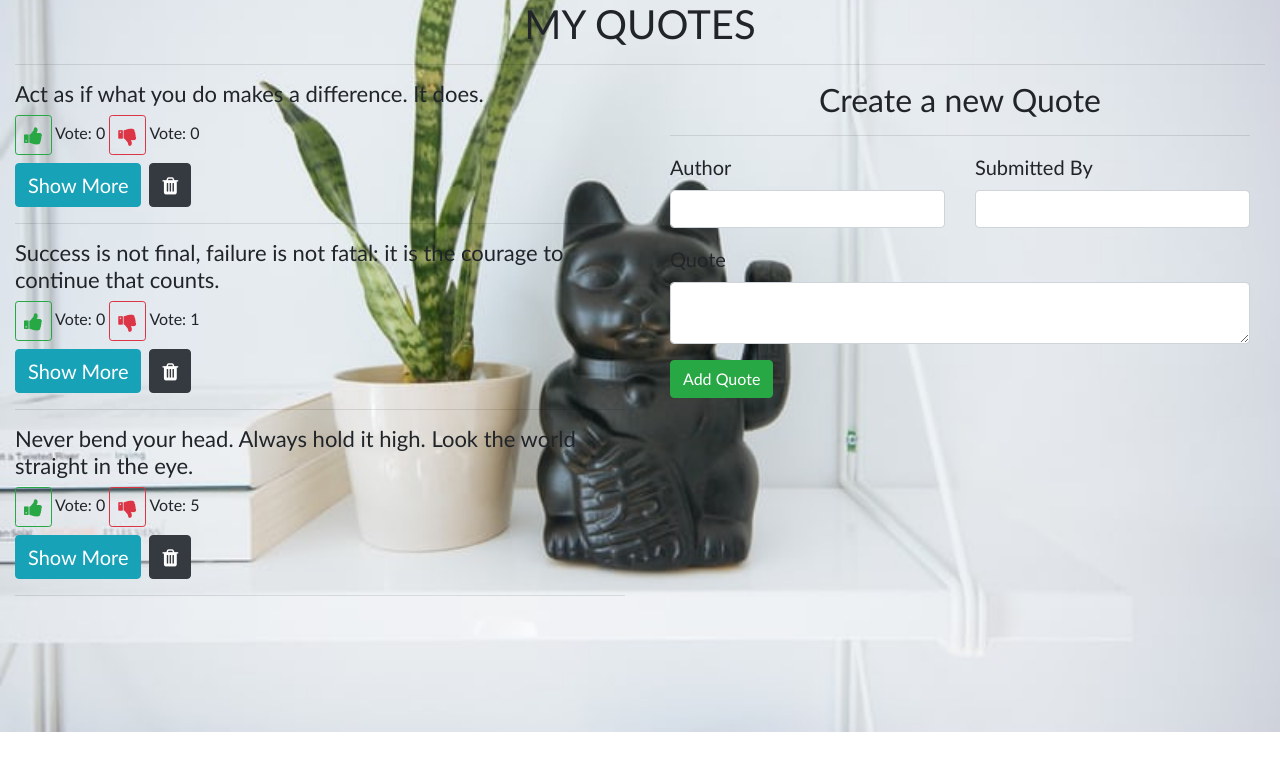
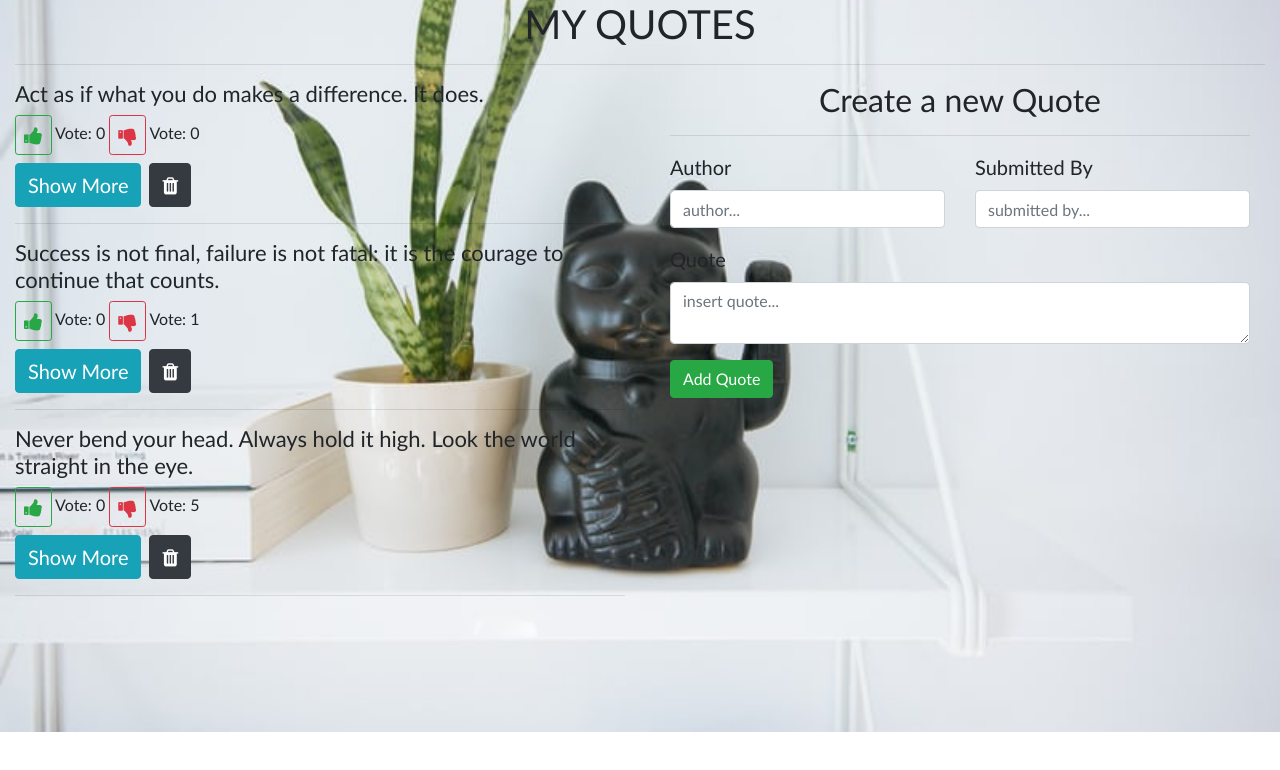
Before and after one commit to n-pretorious/week-one-core-ip, an Angular app: page / in a window 1280 px wide. Shown: the top 770 px of the page. Built offline with nearby package versions, Linux system fonts and the light colour scheme.

Commit message:
Add place holder to form inputs

```diff
--- a/src/app/quote-form/quote-form.component.html
+++ b/src/app/quote-form/quote-form.component.html
@@ -6,14 +6,14 @@
     <div class="row">
       <div class="col">
         <label for="author">Author</label>
-        <input type class="form-control" id="author" rows="4" [(ngModel)]="newQuote.author" name="author" #author="ngModel" required>
+        <input type class="form-control" id="author" rows="4" [(ngModel)]="newQuote.author" name="author" #author="ngModel" placeholder="author..." required>
         <div [hidden]="author.valid || author.pristine" class="alert alert-danger">
           <p>Author is required</p>
         </div>
       </div>
       <div class="col">
         <label for="originator">Submitted By</label>
-        <input type class="form-control" id="originator" rows="4" [(ngModel)]="newQuote.originator" name="originator" #originator="ngModel" required>
+        <input type class="form-control" id="originator" rows="4" [(ngModel)]="newQuote.originator" name="originator" #originator="ngModel" placeholder="submitted by..." required>
         <div [hidden]="originator.valid || originator.pristine" class="alert alert-danger">
           <p>Submitted by is required</p>
         </div>
@@ -25,7 +25,7 @@
   <div class="form-group">
 
     <label for="detail">Quote</label>
-    <textarea type="text" class="form-control" id="Detail" [(ngModel)]="newQuote.detail" name="detail" #detail='ngModel' required></textarea>
+    <textarea type="text" class="form-control" id="Detail" [(ngModel)]="newQuote.detail" name="detail" #detail='ngModel' placeholder="insert quote..." required></textarea>
     <div [hidden]="detail.valid || detail.pristine" class="alert alert-danger">
       <p>Quote is required</p>
     </div>
```
